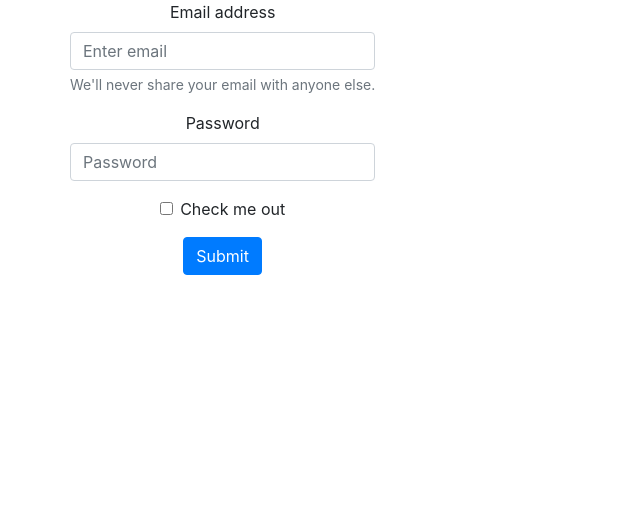
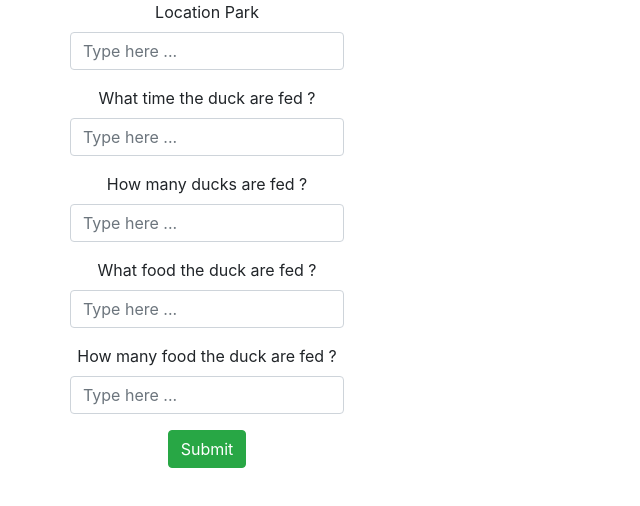
Before and after one commit to HaiOliver/selectionTest-React, a React (Create React App) app: page /infoDuckFed in a window 1280 px wide. Shown: the top 506 px of the page, without its empty margins (0-640 px from the left). Built offline with nearby package versions, Linux system fonts and the light colour scheme.

Commit message:
build park + formInput component

```diff
--- a/src/components/form-input-for-duck-fed/inputForm.jsx
+++ b/src/components/form-input-for-duck-fed/inputForm.jsx
@@ -5,23 +5,34 @@ export default function FormInput() {
       return (
             <Form>
                   <Form.Group controlId="formBasicEmail">
-                  <Form.Label>Email address</Form.Label>
-                  <Form.Control type="email" placeholder="Enter email" />
-                  <Form.Text className="text-muted">
-                        We'll never share your email with anyone else.
-                  </Form.Text>
+                        <Form.Label>Location Park</Form.Label>
+                        <Form.Control type="text" placeholder="Type here ..." />
                   </Form.Group>
 
                   <Form.Group controlId="formBasicPassword">
-                  <Form.Label>Password</Form.Label>
-                  <Form.Control type="password" placeholder="Password" />
+                        <Form.Label>What time the duck are fed ?</Form.Label>
+                        <Form.Control type="text" placeholder="Type here ..." />
                   </Form.Group>
-                  <Form.Group controlId="formBasicCheckbox">
-                  <Form.Check type="checkbox" label="Check me out" />
+
+                  <Form.Group controlId="formBasicPassword">
+                        <Form.Label>How many ducks are fed ?</Form.Label>
+                        <Form.Control type="text" placeholder="Type here ..." />
                   </Form.Group>
-                  <Button variant="primary" type="submit">
-                  Submit
+
+                  <Form.Group controlId="formBasicPassword">
+                        <Form.Label>What food the duck are fed ?</Form.Label>
+                        <Form.Control type="text" placeholder="Type here ..." />
+                  </Form.Group>
+
+                  <Form.Group controlId="formBasicPassword">
+                        <Form.Label>How many food the duck are fed ?</Form.Label>
+                        <Form.Control type="text" placeholder="Type here ..." />
+                  </Form.Group>
+
+                  <Button variant="success" type="submit">
+                        Submit
                   </Button>
+
             </Form>
       )
 }
--- /dev/null
+++ b/src/components/park/park.jsx
@@ -0,0 +1,32 @@
+import React from 'react'
+import Container from 'react-bootstrap/Container'
+import Row from 'react-bootstrap/Row';
+import Card from 'react-bootstrap/Card';
+
+export default function Park() {
+      return (
+            <Container>
+                  <Row>
+                        <Card style={{ width: '18rem' }}>
+                        <Card.Img variant="top" src="" />
+                        <Card.Body>
+                        <Card.Title>Location: test</Card.Title>
+                        <Card.Text>
+                              <h3>Time: 10PM</h3>
+                              <h3>Number of ducks are fed: 100 </h3>
+                              <h3>What kind of food: bread</h3>
+                              <h3>How many food: 1kg</h3>
+
+                        </Card.Text>
+                        </Card.Body>
+                        {/* <ListGroup className="list-group-flush">
+                        <ListGroupItem>Cras justo odio</ListGroupItem>
+                        <ListGroupItem>Dapibus ac facilisis in</ListGroupItem>
+                        <ListGroupItem>Vestibulum at eros</ListGroupItem>
+                        </ListGroup> */}
+
+                        </Card>
+                  </Row>
+            </Container>
+      )
+}
--- a/src/pages/list-all-parks-fed-duck/list-parks.jsx
+++ b/src/pages/list-all-parks-fed-duck/list-parks.jsx
@@ -1,9 +1,13 @@
 import React from 'react'
-
+import Container from 'react-bootstrap/Container'
+import Row from 'react-bootstrap/Row';
+import Park from '../../components/park/park';
 export default function listParks() {
       return (
-            <div>
-                  this list all park
-            </div>
+            <Container>
+                  <Row>
+                        <Park/>
+                  </Row>
+            </Container>
       )
 }
```
